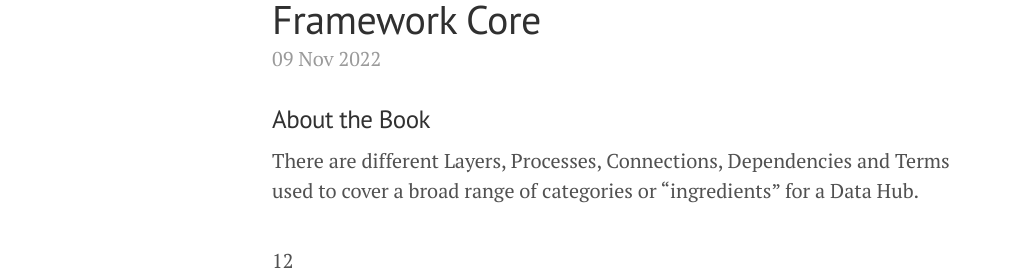
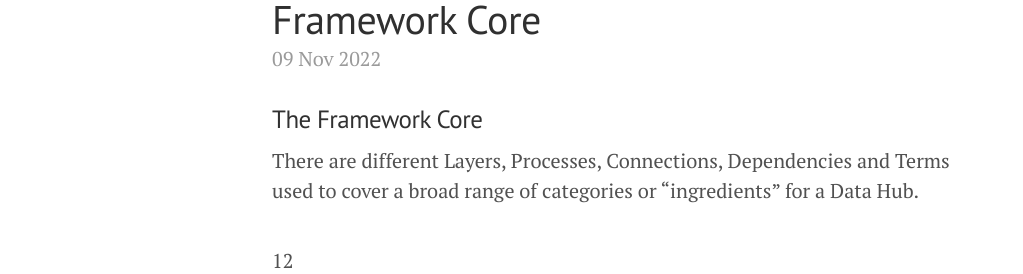
Before and after one commit to ggraner/DataHubs, a Jekyll site: the page built from _posts/2022-11-09-framework-core.md, in a window 1280 px wide. Shown: the part 138-412 px from the top of the page, without its empty margins (8-1031 px from the left). Built offline with Jekyll 4.4.1, drawn with Linux system fonts in a browser that asks for light colours.

Commit message:
Update 2022-11-09-framework-core.md

```diff
--- a/_posts/2022-11-09-framework-core.md
+++ b/_posts/2022-11-09-framework-core.md
@@ -3,7 +3,7 @@ layout: post
 title: Framework Core
 ---
 
-### About the Book
+### The Framework Core
 
 There are different Layers, Processes, Connections, Dependencies and Terms used to cover a broad range of categories or "ingredients" for a Data Hub.
 
```
